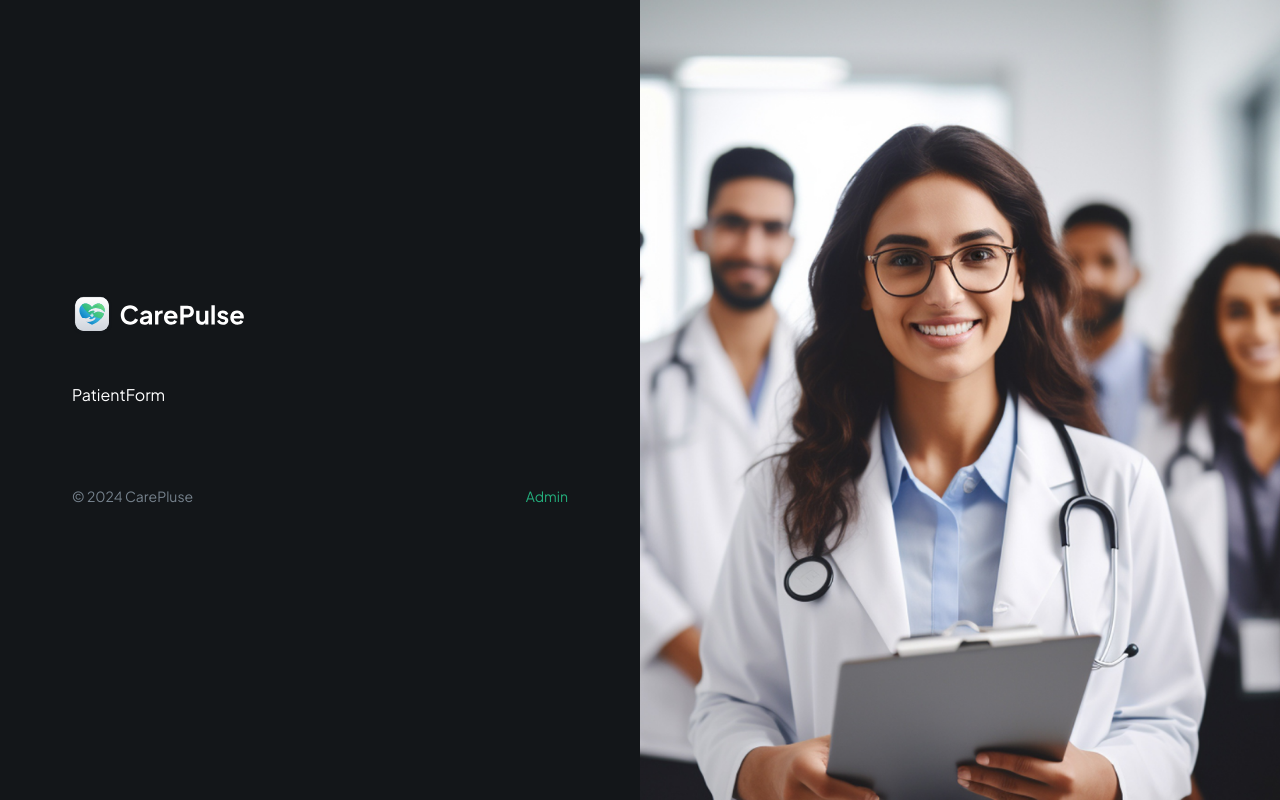
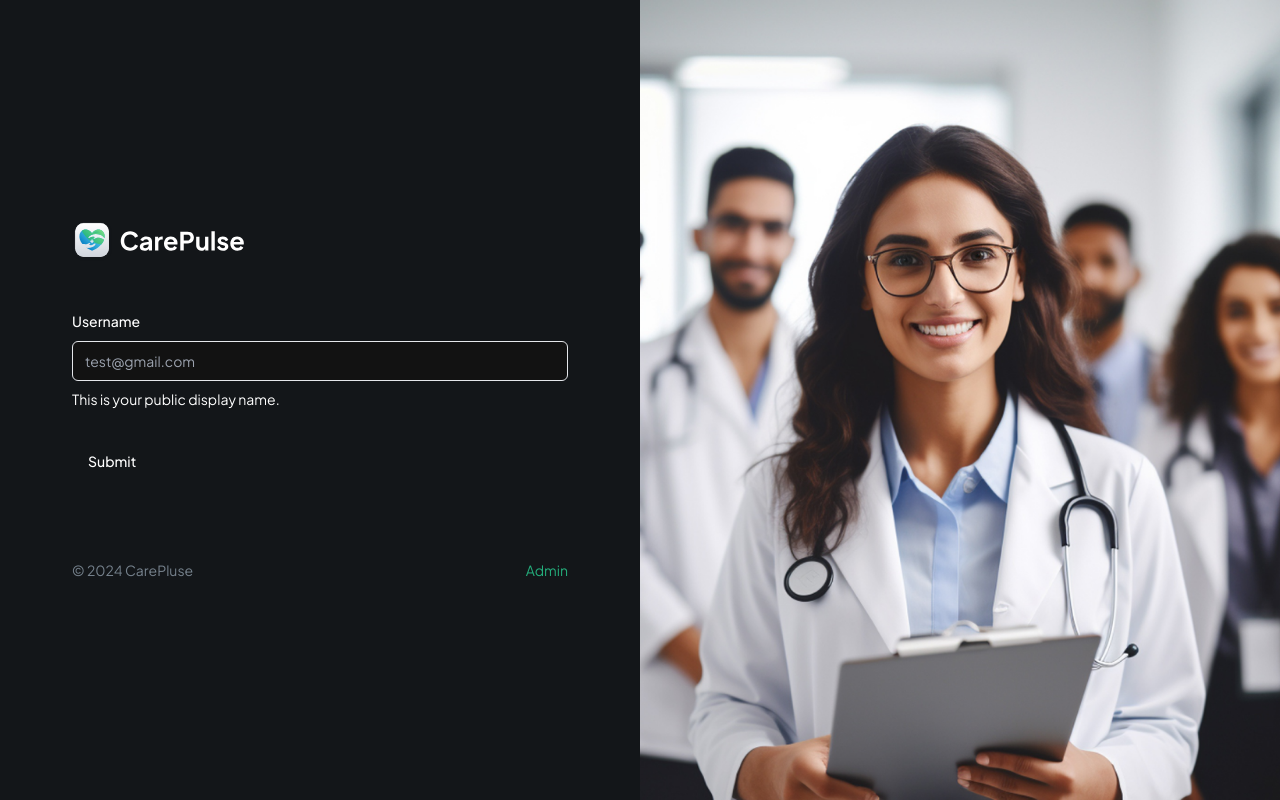
Before and after one commit to MohamdAlaa/Patient-Management-System, a Next.js app: page / in a window 1280 px wide. Built offline with nearby package versions, Linux system fonts and the light colour scheme.

Commit message:
Add form handling with React Hook Form and Zod validation; introduced new UI components for form structure and styling

```diff
--- a/app/page.tsx
+++ b/app/page.tsx
@@ -1,4 +1,4 @@
-import PatientForm from "@/components/forms/PatientForm";
+import { PatientForm } from "@/components/forms/PatientForm";
 import { Button } from "@/components/ui/button";
 import Image from "next/image";
 import Link from "next/link";
--- a/components/forms/PatientForm.tsx
+++ b/components/forms/PatientForm.tsx
@@ -1,7 +1,63 @@
-import React from "react";
+"use client";
 
-const PatientForm = () => {
-  return <div>PatientForm</div>;
+import { zodResolver } from "@hookform/resolvers/zod";
+import { useForm } from "react-hook-form";
+import { z } from "zod";
+
+import { Button } from "@/components/ui/button";
+import {
+  Form,
+  FormControl,
+  FormDescription,
+  FormField,
+  FormItem,
+  FormLabel,
+  FormMessage,
+} from "@/components/ui/form";
+import { Input } from "@/components/ui/input";
+
+const formSchema = z.object({
+  username: z.string().min(2, {
+    message: "Username must be at least 2 characters.",
+  }),
+});
+
+export const PatientForm = () => {
+  // 1. Define your form.
+  const form = useForm<z.infer<typeof formSchema>>({
+    resolver: zodResolver(formSchema),
+    defaultValues: {
+      username: "",
+    },
+  });
+  // 2. Define a submit handler.
+  function onSubmit(values: z.infer<typeof formSchema>) {
+    // Do something with the form values.
+    // ✅ This will be type-safe and validated.
+    console.log(values);
+  }
+
+  return (
+    <Form {...form}>
+      <form onSubmit={form.handleSubmit(onSubmit)} className="space-y-8">
+        <FormField
+          control={form.control}
+          name="username"
+          render={({ field }) => (
+            <FormItem>
+              <FormLabel>Username</FormLabel>
+              <FormControl>
+                <Input placeholder="test@gmail.com" {...field} />
+              </FormControl>
+              <FormDescription>
+                This is your public display name.
+              </FormDescription>
+              <FormMessage />
+            </FormItem>
+          )}
+        />
+        <Button type="submit">Submit</Button>
+      </form>
+    </Form>
+  );
 };
-
-export default PatientForm;
--- /dev/null
+++ b/components/ui/form.tsx
@@ -0,0 +1,178 @@
+"use client"
+
+import * as React from "react"
+import * as LabelPrimitive from "@radix-ui/react-label"
+import { Slot } from "@radix-ui/react-slot"
+import {
+  Controller,
+  FormProvider,
+  useFormContext,
+  type ControllerProps,
+  type FieldPath,
+  type FieldValues,
+} from "react-hook-form"
+
+import { cn } from "@/lib/utils"
+import { Label } from "@/components/ui/label"
+
+const Form = FormProvider
+
+type FormFieldContextValue<
+  TFieldValues extends FieldValues = FieldValues,
+  TName extends FieldPath<TFieldValues> = FieldPath<TFieldValues>
+> = {
+  name: TName
+}
+
+const FormFieldContext = React.createContext<FormFieldContextValue>(
+  {} as FormFieldContextValue
+)
+
+const FormField = <
+  TFieldValues extends FieldValues = FieldValues,
+  TName extends FieldPath<TFieldValues> = FieldPath<TFieldValues>
+>({
+  ...props
+}: ControllerProps<TFieldValues, TName>) => {
+  return (
+    <FormFieldContext.Provider value={{ name: props.name }}>
+      <Controller {...props} />
+    </FormFieldContext.Provider>
+  )
+}
+
+const useFormField = () => {
+  const fieldContext = React.useContext(FormFieldContext)
+  const itemContext = React.useContext(FormItemContext)
+  const { getFieldState, formState } = useFormContext()
+
+  const fieldState = getFieldState(fieldContext.name, formState)
+
+  if (!fieldContext) {
+    throw new Error("useFormField should be used within <FormField>")
+  }
+
+  const { id } = itemContext
+
+  return {
+    id,
+    name: fieldContext.name,
+    formItemId: `${id}-form-item`,
+    formDescriptionId: `${id}-form-item-description`,
+    formMessageId: `${id}-form-item-message`,
+    ...fieldState,
+  }
+}
+
+type FormItemContextValue = {
+  id: string
+}
+
+const FormItemContext = React.createContext<FormItemContextValue>(
+  {} as FormItemContextValue
+)
+
+const FormItem = React.forwardRef<
+  HTMLDivElement,
+  React.HTMLAttributes<HTMLDivElement>
+>(({ className, ...props }, ref) => {
+  const id = React.useId()
+
+  return (
+    <FormItemContext.Provider value={{ id }}>
+      <div ref={ref} className={cn("space-y-2", className)} {...props} />
+    </FormItemContext.Provider>
+  )
+})
+FormItem.displayName = "FormItem"
+
+const FormLabel = React.forwardRef<
+  React.ElementRef<typeof LabelPrimitive.Root>,
+  React.ComponentPropsWithoutRef<typeof LabelPrimitive.Root>
+>(({ className, ...props }, ref) => {
+  const { error, formItemId } = useFormField()
+
+  return (
+    <Label
+      ref={ref}
+      className={cn(error && "text-destructive", className)}
+      htmlFor={formItemId}
+      {...props}
+    />
+  )
+})
+FormLabel.displayName = "FormLabel"
+
+const FormControl = React.forwardRef<
+  React.ElementRef<typeof Slot>,
+  React.ComponentPropsWithoutRef<typeof Slot>
+>(({ ...props }, ref) => {
+  const { error, formItemId, formDescriptionId, formMessageId } = useFormField()
+
+  return (
+    <Slot
+      ref={ref}
+      id={formItemId}
+      aria-describedby={
+        !error
+          ? `${formDescriptionId}`
+          : `${formDescriptionId} ${formMessageId}`
+      }
+      aria-invalid={!!error}
+      {...props}
+    />
+  )
+})
+FormControl.displayName = "FormControl"
+
+const FormDescription = React.forwardRef<
+  HTMLParagraphElement,
+  React.HTMLAttributes<HTMLParagraphElement>
+>(({ className, ...props }, ref) => {
+  const { formDescriptionId } = useFormField()
+
+  return (
+    <p
+      ref={ref}
+      id={formDescriptionId}
+      className={cn("text-sm text-muted-foreground", className)}
+      {...props}
+    />
+  )
+})
+FormDescription.displayName = "FormDescription"
+
+const FormMessage = React.forwardRef<
+  HTMLParagraphElement,
+  React.HTMLAttributes<HTMLParagraphElement>
+>(({ className, children, ...props }, ref) => {
+  const { error, formMessageId } = useFormField()
+  const body = error ? String(error?.message ?? "") : children
+
+  if (!body) {
+    return null
+  }
+
+  return (
+    <p
+      ref={ref}
+      id={formMessageId}
+      className={cn("text-sm font-medium text-destructive", className)}
+      {...props}
+    >
+      {body}
+    </p>
+  )
+})
+FormMessage.displayName = "FormMessage"
+
+export {
+  useFormField,
+  Form,
+  FormItem,
+  FormLabel,
+  FormControl,
+  FormDescription,
+  FormMessage,
+  FormField,
+}
--- /dev/null
+++ b/components/ui/input.tsx
@@ -0,0 +1,22 @@
+import * as React from "react"
+
+import { cn } from "@/lib/utils"
+
+const Input = React.forwardRef<HTMLInputElement, React.ComponentProps<"input">>(
+  ({ className, type, ...props }, ref) => {
+    return (
+      <input
+        type={type}
+        className={cn(
+          "flex h-10 w-full rounded-md border border-input bg-background px-3 py-2 text-base ring-offset-background file:border-0 file:bg-transparent file:text-sm file:font-medium file:text-foreground placeholder:text-muted-foreground focus-visible:outline-none focus-visible:ring-2 focus-visible:ring-ring focus-visible:ring-offset-2 disabled:cursor-not-allowed disabled:opacity-50 md:text-sm",
+          className
+        )}
+        ref={ref}
+        {...props}
+      />
+    )
+  }
+)
+Input.displayName = "Input"
+
+export { Input }
--- /dev/null
+++ b/components/ui/label.tsx
@@ -0,0 +1,26 @@
+"use client"
+
+import * as React from "react"
+import * as LabelPrimitive from "@radix-ui/react-label"
+import { cva, type VariantProps } from "class-variance-authority"
+
+import { cn } from "@/lib/utils"
+
+const labelVariants = cva(
+  "text-sm font-medium leading-none peer-disabled:cursor-not-allowed peer-disabled:opacity-70"
+)
+
+const Label = React.forwardRef<
+  React.ElementRef<typeof LabelPrimitive.Root>,
+  React.ComponentPropsWithoutRef<typeof LabelPrimitive.Root> &
+    VariantProps<typeof labelVariants>
+>(({ className, ...props }, ref) => (
+  <LabelPrimitive.Root
+    ref={ref}
+    className={cn(labelVariants(), className)}
+    {...props}
+  />
+))
+Label.displayName = LabelPrimitive.Root.displayName
+
+export { Label }
```
Also changed, not shown: package.json (+6 -1 lines), 2 other files (tests, documents, lock files or other folders).
